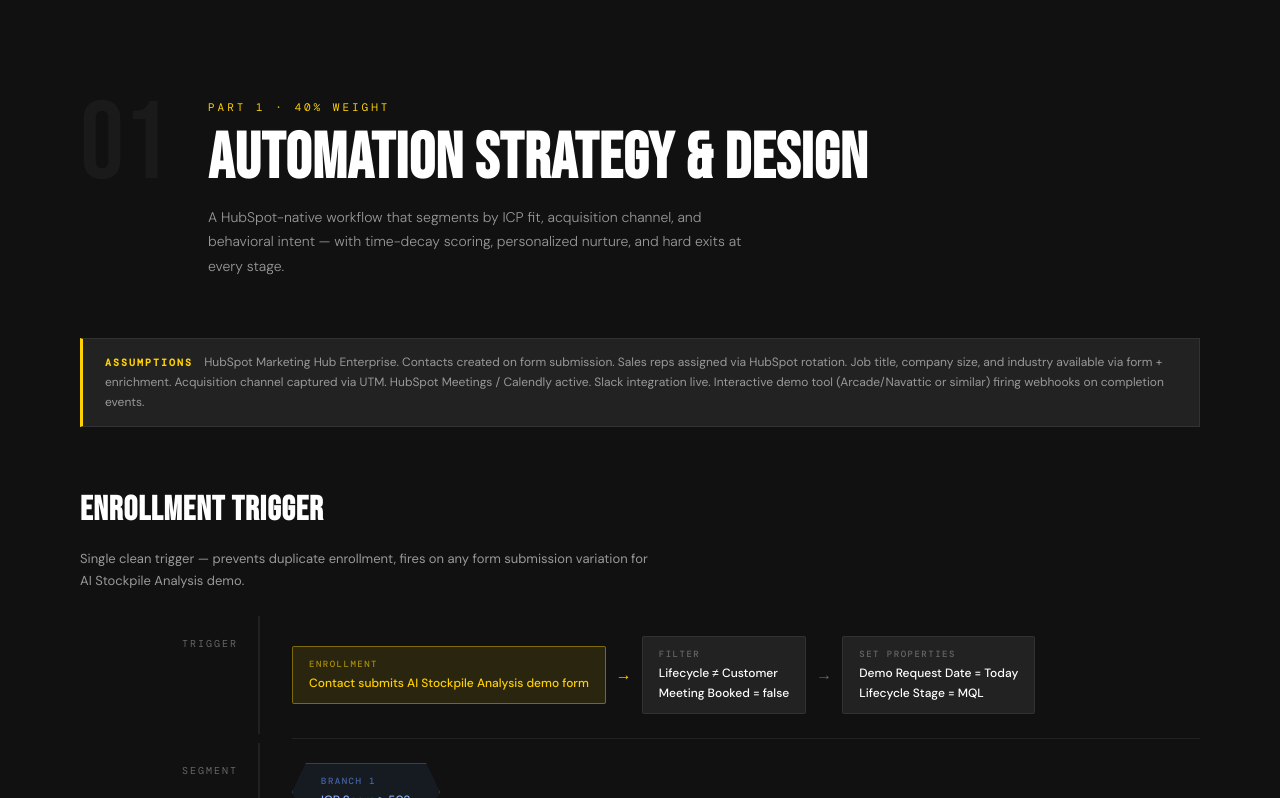
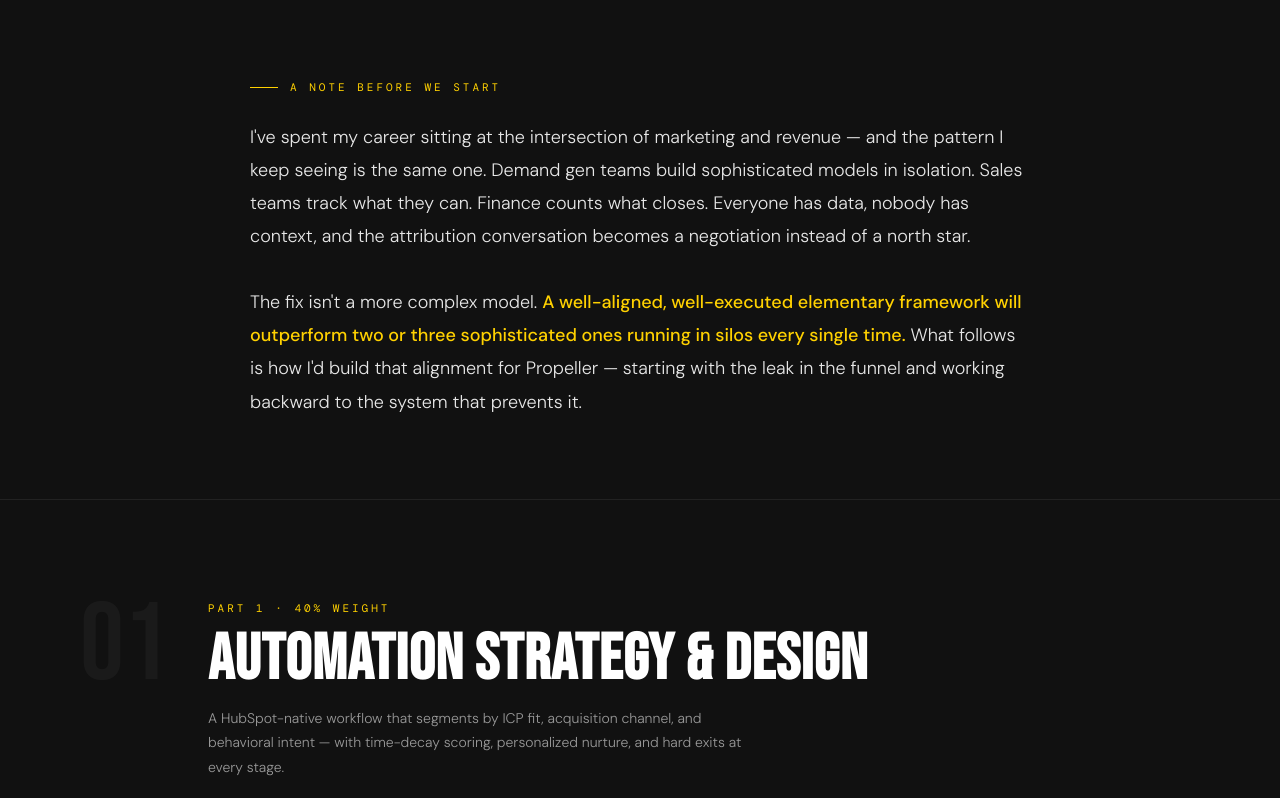
Before and after one commit to jonathanmartinez-dotcom/propeller-revops-challenge, a plain HTML site: page index.html in a window 1280 px wide. Shown: the part 1060-1858 px from the top of the page. Drawn offline with nearby package versions, Linux system fonts and the light colour scheme.

Commit message:
Update index.html
Thoughts of mine

```diff
--- a/index.html
+++ b/index.html
@@ -353,7 +353,21 @@
     </div>
   </div>
 </section>
-
+<!-- PHILOSOPHY -->
+<section style="background:#111111;padding:80px 80px;border-top:1px solid rgba(255,255,255,0.07)">
+  <div style="max-width:780px;margin:0 auto">
+    <div style="font-family:'DM Mono',monospace;font-size:11px;letter-spacing:3px;text-transform:uppercase;color:#FFD100;margin-bottom:24px;display:flex;align-items:center;gap:12px">
+      <span style="width:28px;height:1px;background:#FFD100;display:inline-block"></span>
+      A Note Before We Start
+    </div>
+    <p style="font-family:'DM Sans',sans-serif;font-size:18px;font-weight:300;color:rgba(255,255,255,0.9);line-height:1.85;margin:0">
+      I've spent my career sitting at the intersection of marketing and revenue — and the pattern I keep seeing is the same one. Demand gen teams build sophisticated models in isolation. Sales teams track what they can. Finance counts what closes. Everyone has data, nobody has context, and the attribution conversation becomes a negotiation instead of a north star.
+    </p>
+    <p style="font-family:'DM Sans',sans-serif;font-size:18px;font-weight:300;color:rgba(255,255,255,0.9);line-height:1.85;margin:32px 0 0 0">
+      The fix isn't a more complex model. <span style="color:#FFD100;font-weight:500">A well-aligned, well-executed elementary framework will outperform two or three sophisticated ones running in silos every single time.</span> What follows is how I'd build that alignment for Propeller — starting with the leak in the funnel and working backward to the system that prevents it.
+    </p>
+  </div>
+</section>
 <!-- PART 1 -->
 <section id="part1" style="background:var(--dark)">
   <div class="sec-hdr">
```
